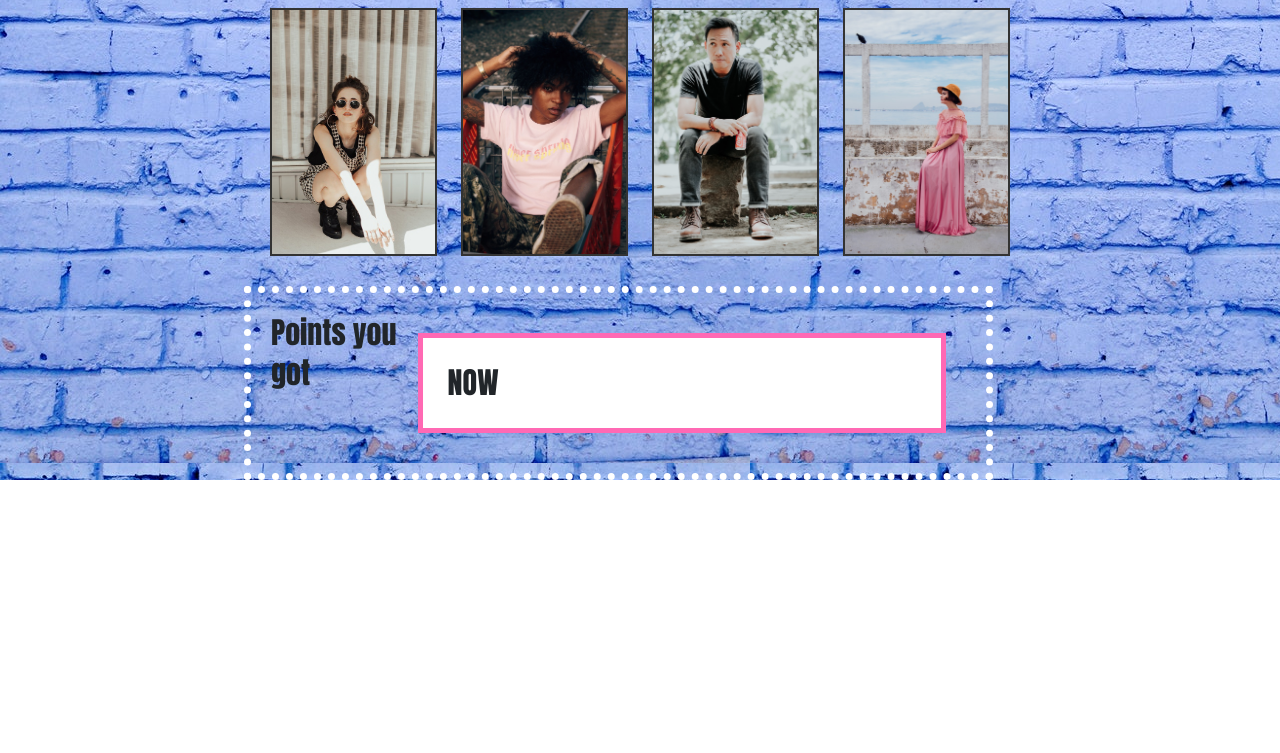
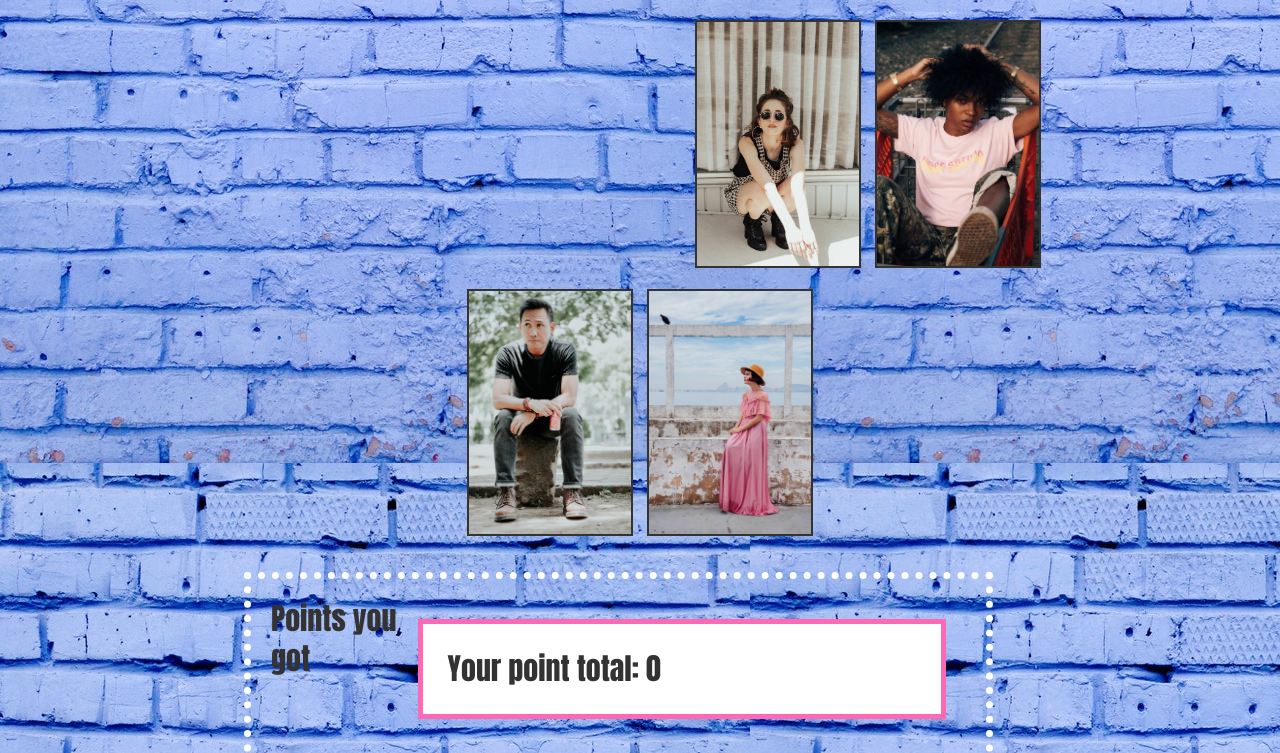
Before and after one commit to hyelim3316/unit-4-game, a plain HTML site: page index.html in a window 1280 px wide. Shown: the part 537-1290 px from the top of the page. Before the commit the page ends 1017 px from the top, so only its background shows below. Drawn offline with nearby package versions, Linux system fonts and the light colour scheme.

Commit message:
resummit

```diff
--- a/assets/css/style.css
+++ b/assets/css/style.css
@@ -86,12 +86,12 @@ width: 65%;
       text-align: left;
   }
 
-  .imgs {
-      float: left;
+  .fashion {
+      display: block;
   }
 
-  #img1, #img2, #img3, #img4 {
-      margin: 10px;
+  #glass, #cart, #coke, #pink {
+      margin: 5px;
       border: 2px solid #333;
   }
 
--- a/assets/javascript/game.js
+++ b/assets/javascript/game.js
@@ -0,0 +1,140 @@
+// Fashion Variables
+var fashion = {
+    glass:
+    {
+      name: "Glass",
+      value: 0
+    },
+    cart:
+    {
+      name: "Cart",
+      value: 0
+    },
+    coke:
+    {
+      name: "Coke",
+      value: 0
+    },
+    pink:
+    {
+      name: "Pink",
+      value: 0
+    }
+  };
+
+  // Scores (Current and Target)
+  var currentScore = 0;
+  var targetScore = 0;
+
+  // Wins and Losses
+  var winCount = 0;
+  var lossCount = 0;
+
+
+  // FUNCTIONS
+  // =================================================================
+
+  // Helper Function for getting random numbers
+  var getRandom = function(min, max) {
+    return Math.floor(Math.random() * (max - min + 1)) + min;
+  };
+
+  // Starts the Game (and restarts the game)
+  var startGame = function() {
+
+    // Reset the Current Score
+    currentScore = 0;
+
+    // Set a new Target Score (between 19 and 120)
+    targetScore = getRandom(19, 120);
+
+    // Set different values for each of the fashion (between 1 and 12)
+    fashion.glass.value = getRandom(1, 12);
+    fashion.cart.value = getRandom(1, 12);
+    fashion.coke.value = getRandom(1, 12);
+    fashion.pink.value = getRandom(1, 12);
+
+    // Change the HTML to reflect all of these changes
+    $("#nowpoint").text(currentScore);
+    $("#targetscore").text(targetScore);
+
+
+    // Testing Console
+    console.log("-----------------------------------");
+    console.log("Target Score: " + targetScore);
+    console.log("glass: " + fashion.glass.value + " | cart: " + fashion.cart.value + " | coke: " + fashion.coke.value +
+      " | pink: " +  fashion.pink.value);
+    console.log("-----------------------------------");
+  };
+
+  // Check if User Won or Lost and Reset the Game
+  var checkWin = function() {
+
+    // Check if currentScore is larger than targetScore
+    if (currentScore > targetScore) {
+      alert("Sorry. You lost!");
+      console.log("You Lost");
+
+      // Add to Loss Counter
+      lossCount++;
+
+      // Change Loss Count HTML
+      $("#loss-count").text(lossCount);
+
+      // Restart the game
+      startGame();
+    }
+
+    else if (currentScore === targetScore) {
+      alert("Congratulations! You Won!");
+      console.log("You Won!");
+
+      // Add to the Win Counter
+      winCount++;
+
+      // Change Win Count HTML
+      $("#win-count").text(winCount);
+
+      // Restart the game
+      startGame();
+    }
+
+  };
+
+  // Respond to clicks on the fashion imgs
+  var addValues = function(clickedFashion) {
+
+    // Change currentScore
+    currentScore += clickedFashion.value;
+
+    // Change the HTML to reflect changes in currentScore
+    $("#nowpoint").text(currentScore);
+
+    // Call the checkWin Function
+    checkWin();
+
+    // Testing Console
+    console.log("Your Score: " + currentScore);
+  };
+
+  // MAIN PROCESS
+  // =================================================================
+
+  // Starts the Game the First Time.
+  startGame();
+
+  $("#glass").click(function() {
+    addValues(fashion.glass);
+  });
+
+  $("#cart").click(function() {
+    addValues(fashion.cart);
+  });
+
+  $("#coke").click(function() {
+    addValues(fashion.coke);
+  });
+
+  $("#pink").click(function() {
+    addValues(fashion.pink);
+  });
--- a/index.html
+++ b/index.html
@@ -4,16 +4,14 @@
   <head>
     <meta charset="UTF-8">
     <title>Fashion Collector!</title>
+    <!-- CSS -->
     <link rel="stylesheet" type="text/css" href="assets/css/style.css">
-    <link rel="stylesheet" href="assets/javascript/game.js">
-
-    <!-- Bootstrap File -->
-    <link rel="stylesheet" href="https://maxcdn.bootstrapcdn.com/bootstrap/4.0.0/css/bootstrap.min.css">
-
-    <!-- JQuery -->
-  <script src="https://cdnjs.cloudflare.com/ajax/libs/jquery/3.2.1/jquery.min.js"></script>
-
-  </head>
+    <!-- jQuery Link -->
+    <script type="text/javascript" src="https://cdnjs.cloudflare.com/ajax/libs/jquery/3.2.1/jquery.min.js"></script>
+    <!-- Game Logic -->
+    <link rel="javascript" type="text/javascript" href="assets/javascript/game.js">
+    <script type="text/javascript" src="assets/javascript/game.js"></script>
+</head>
 
 <body>
 <div class=wrapper>
@@ -37,21 +35,21 @@
     </section>
 
     <section class=wins>
-            <div id=win> Wins
+            <div id=win> Wins <sapn id=win-count>0</sapn>
             </div>
-            <div id=lose> Loses
+            <div id=loss> Loses <sapn id=loss-count>0</sapn>
             </div>
     </section>
 
-    <div class=imgs>
-        <img id=img1 src="assets/images/fashion1.jpeg" width="20%">
-        <img id=img2 src="assets/images/fashion2.jpeg" width="20%">
-        <img id=img3 src="assets/images/fashion3.jpeg" width="20%">
-        <img id=img4 src="assets/images/fashion4.jpeg" width="20%">
+    <div class=fashions>
+        <img id=glass src="assets/images/fashion1.jpeg" width="20%">
+        <img id=cart src="assets/images/fashion2.jpeg" width="20%">
+        <img id=coke src="assets/images/fashion3.jpeg" width="20%">
+        <img id=pink src="assets/images/fashion4.jpeg" width="20%">
     </div>
 
     <div class=point>Points you got <br>
-        <section id=got>NOW<span id=now></span>
+        <section id=got>Your point total: <span id=nowpoint></span>
         </section>
 
 
@@ -61,47 +59,148 @@
 
 </div>
 
-<script type="text/javascript" src="https://cdnjs.cloudflare.com/ajax/libs/jquery/3.2.1/jquery.min.js"></script>
+<script>
 
-  <script type="text/javascript">
+// Fashion Variables
+var fashion = {
+    glass:
+    {
+      name: "Glass",
+      value: 0
+    },
+    cart:
+    {
+      name: "Cart",
+      value: 0
+    },
+    coke:
+    {
+      name: "Coke",
+      value: 0
+    },
+    pink:
+    {
+      name: "Pink",
+      value: 0
+    }
+  };
 
-//Target Score
+  // Scores (Current and Target)
+  var currentScore = 0;
+  var targetScore = 0;
 
-var targetscore = Math.floor((Math.random() * 120) + 19);
+  // Wins and Losses
+  var winCount = 0;
+  var lossCount = 0;
 
-$("#targetscore").text(targetscore);
 
-var counter = 0;
+  // FUNCTIONS
+  // =================================================================
 
-//Image Values
-for (var i=0; i<4; i++) {
-    var numberOption = Math.floor((Math.random() * 10) + 1);
-    console.log(numberOption);
+  // Helper Function for getting random numbers
+  var getRandom = function(min, max) {
+    return Math.floor(Math.random() * (max - min + 1)) + min;
+  };
 
-    var images = $("<imgs>");
-    images.attr("data-imgvalue", numberOption[i]);
-    $(".imgs").append(images);
-}
+  // Starts the Game (and restarts the game)
+  var startGame = function() {
 
-$(".imgs").on("click", function() {
-    console.log($(this));
+    // Reset the Current Score
+    currentScore = 0;
 
-    var fashionValue = ($(this).attr("data-imgvalue"));
-    fashionValue = parseInt(fashionValue);
-    counter += fashionValue;
+    // Set a new Target Score (between 19 and 120)
+    targetScore = getRandom(19, 120);
 
-   var now = counter;
-   $("#now").text(counter);
+    // Set different values for each of the fashion (between 1 and 12)
+    fashion.glass.value = getRandom(1, 12);
+    fashion.cart.value = getRandom(1, 12);
+    fashion.coke.value = getRandom(1, 12);
+    fashion.pink.value = getRandom(1, 12);
 
-    if (counter===targetscore) {
-        var winCounter = 0;
+    // Change the HTML to reflect all of these changes
+    $("#nowpoint").text(currentScore);
+    $("#targetscore").text(targetScore);
+
+
+    // Testing Console
+    console.log("-----------------------------------");
+    console.log("Target Score: " + targetScore);
+    console.log("glass: " + fashion.glass.value + " | cart: " + fashion.cart.value + " | coke: " + fashion.coke.value +
+      " | pink: " +  fashion.pink.value);
+    console.log("-----------------------------------");
+  };
+
+  // Check if User Won or Lost and Reset the Game
+  var checkWin = function() {
+
+    // Check if currentScore is larger than targetScore
+    if (currentScore > targetScore) {
+      alert("Sorry. You lost!");
+      console.log("You Lost");
+
+      // Add to Loss Counter
+      lossCount++;
+
+      // Change Loss Count HTML
+      $("#loss-count").text(lossCount);
+
+      // Restart the game
+      startGame();
     }
 
-    else if (counter >= targetscore) {
-        var loseCounter = 0;
+    else if (currentScore === targetScore) {
+      alert("Congratulations! You Won!");
+      console.log("You Won!");
+
+      // Add to the Win Counter
+      winCount++;
+
+      // Change Win Count HTML
+      $("#win-count").text(winCount);
+
+      // Restart the game
+      startGame();
     }
 
-});
+  };
+
+  // Respond to clicks on the fashion imgs
+  var addValues = function(clickedFashion) {
+
+    // Change currentScore
+    currentScore += clickedFashion.value;
+
+    // Change the HTML to reflect changes in currentScore
+    $("#nowpoint").text(currentScore);
+
+    // Call the checkWin Function
+    checkWin();
+
+    // Testing Console
+    console.log("Your Score: " + currentScore);
+  };
+
+  // MAIN PROCESS
+  // =================================================================
+
+  // Starts the Game the First Time.
+  startGame();
+
+  $("#glass").click(function() {
+    addValues(fashion.glass);
+  });
+
+  $("#cart").click(function() {
+    addValues(fashion.cart);
+  });
+
+  $("#coke").click(function() {
+    addValues(fashion.coke);
+  });
+
+  $("#pink").click(function() {
+    addValues(fashion.pink);
+  });
 
 
 </script>
```
